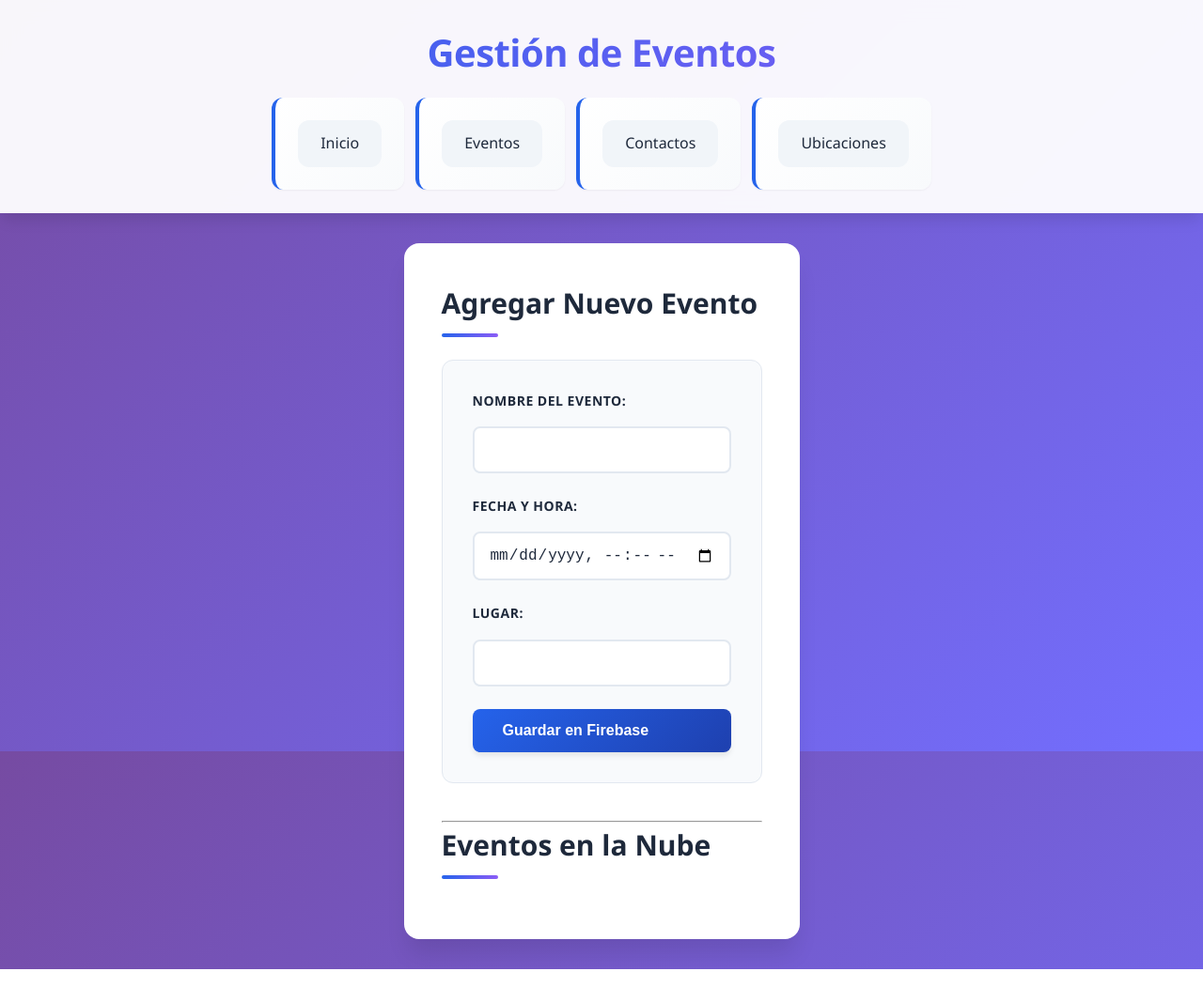
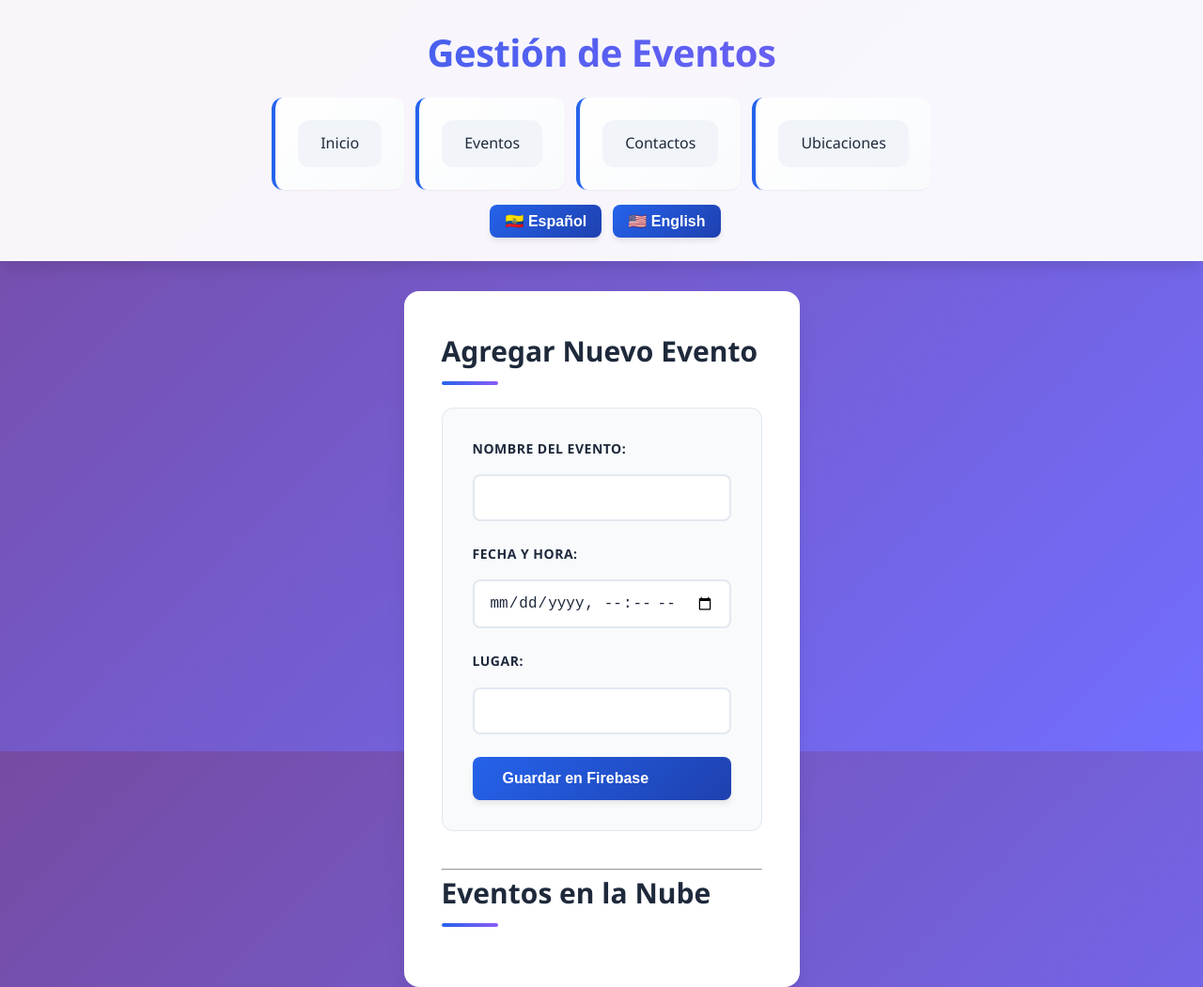
Before and after one commit to Steven17ute/prueba, a plain HTML site: page eventos.html in a window 1280 px wide. Shown: the top 1051 px of the page at 94% size. Drawn offline with Linux system fonts and the light colour scheme; no server answers.

Commit message:
Update eventos.html

```diff
--- a/eventos.html
+++ b/eventos.html
@@ -17,21 +17,26 @@
                 <li><a href="ubicacion.html" data-i18n="nav_locations">Ubicaciones</a></li>
             </ul>
         </nav>
+
+        <div style="text-align:center; margin-top: 1rem;">
+            <button class="lang-btn" onclick="setLanguage('esp')">🇪🇨 Español</button>
+            <button class="lang-btn" onclick="setLanguage('eng')">🇺🇸 English</button>
+        </div>
     </header>
 
     <main>
         <h2 data-i18n="add_event">Agregar Nuevo Evento</h2>
         <form id="form-eventos">
             <div>
-                <label for="titulo" data-i18n="lbl_name_event">Nombre del evento:</label>
+                <label for="titulo" data-i18n="lbl_name_event">NOMBRE DEL EVENTO:</label>
                 <input type="text" id="titulo" required>
             </div>
             <div>
-                <label for="fecha_hora" data-i18n="lbl_date">Fecha y Hora:</label>
+                <label for="fecha_hora" data-i18n="lbl_date">FECHA Y HORA:</label>
                 <input type="datetime-local" id="fecha_hora" required>
             </div>
             <div>
-                <label for="lugar" data-i18n="lbl_place">Lugar:</label>
+                <label for="lugar" data-i18n="lbl_place">LUGAR:</label>
                 <input type="text" id="lugar" required>
             </div>
             <button type="submit" data-i18n="btn_save">Guardar en Firebase</button>
@@ -58,7 +63,6 @@
         const app = initializeApp(firebaseConfig);
         const db = getFirestore(app);
 
-        // Guardar
         document.getElementById('form-eventos').addEventListener('submit', async (e) => {
             e.preventDefault();
             try {
@@ -75,7 +79,6 @@
             }
         });
 
-        // Leer
         const lista = document.getElementById('lista-eventos');
         const q = query(collection(db, "eventos"), orderBy("createdAt", "desc"));
         const querySnapshot = await getDocs(q);
@@ -91,9 +94,9 @@
                 nav_home: "Inicio", nav_events: "Eventos", nav_contacts: "Contactos", nav_locations: "Ubicaciones",
                 title_eventos: "Gestión de Eventos",
                 add_event: "Agregar Nuevo Evento",
-                lbl_name_event: "Nombre del evento:",
-                lbl_date: "Fecha y Hora:",
-                lbl_place: "Lugar:",
+                lbl_name_event: "NOMBRE DEL EVENTO:",
+                lbl_date: "FECHA Y HORA:",
+                lbl_place: "LUGAR:",
                 btn_save: "Guardar en Firebase",
                 list_cloud_event: "Eventos en la Nube"
             },
@@ -101,9 +104,9 @@
                 nav_home: "Home", nav_events: "Events", nav_contacts: "Contacts", nav_locations: "Locations",
                 title_eventos: "Event Management",
                 add_event: "Add New Event",
-                lbl_name_event: "Event Name:",
-                lbl_date: "Date and Time:",
-                lbl_place: "Location:",
+                lbl_name_event: "EVENT NAME:",
+                lbl_date: "DATE AND TIME:",
+                lbl_place: "LOCATION:",
                 btn_save: "Save to Firebase",
                 list_cloud_event: "Events in the Cloud"
             }
```
